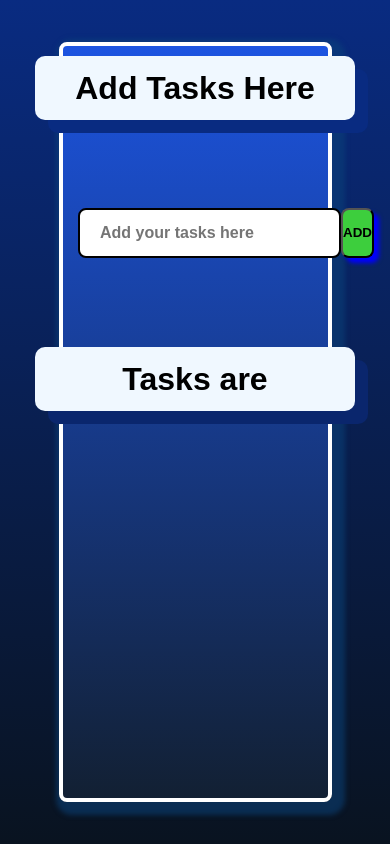
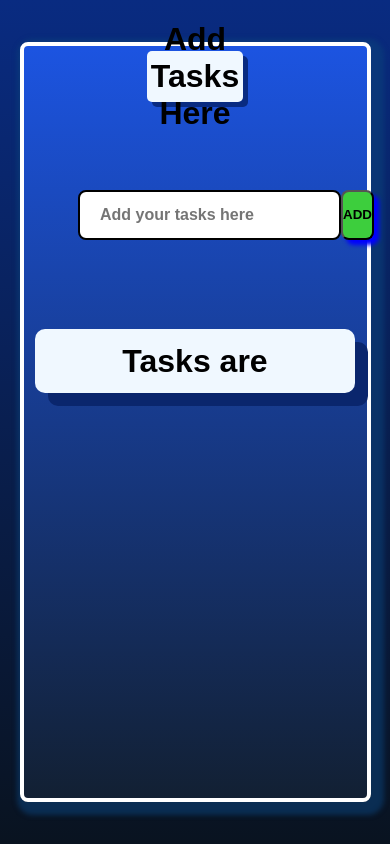
Before and after one commit to Mr-Tanmoy-chakraborty/To-Do-List, a plain HTML site: page index.html in a window 390 px wide. Drawn offline with Linux system fonts and the light colour scheme.

Commit message:
second commit

```diff
--- a/style.css
+++ b/style.css
@@ -28,6 +28,14 @@
     align-items: center;
 }
 
+@media(min-width:300px) {
+    .inside-container {
+        width: 90vw;
+        height: 90vh;
+        background: linear-gradient(to top, #122033 0%, #1c54e1 100%);
+    }
+}
+
 #heading1 {
     margin-top: 10px;
     height: 2em;
@@ -39,6 +47,21 @@
     align-items: center;
     border-radius: 10px;
     box-shadow: 13px 13px #092b81;
+}
+
+@media(max-width:400px) {
+    #heading1 {
+        margin-top: 5px;
+        height: 1.6em;
+        width: 3em;
+        background-color: aliceblue;
+        text-align: center;
+        display: flex;
+        justify-content: center;
+        align-items: center;
+        border-radius: 5px;
+        box-shadow: 5px 5px #092b81;
+    }
 }
 
 /* inside container will divide into many parts ,first part is inside1 */
```
